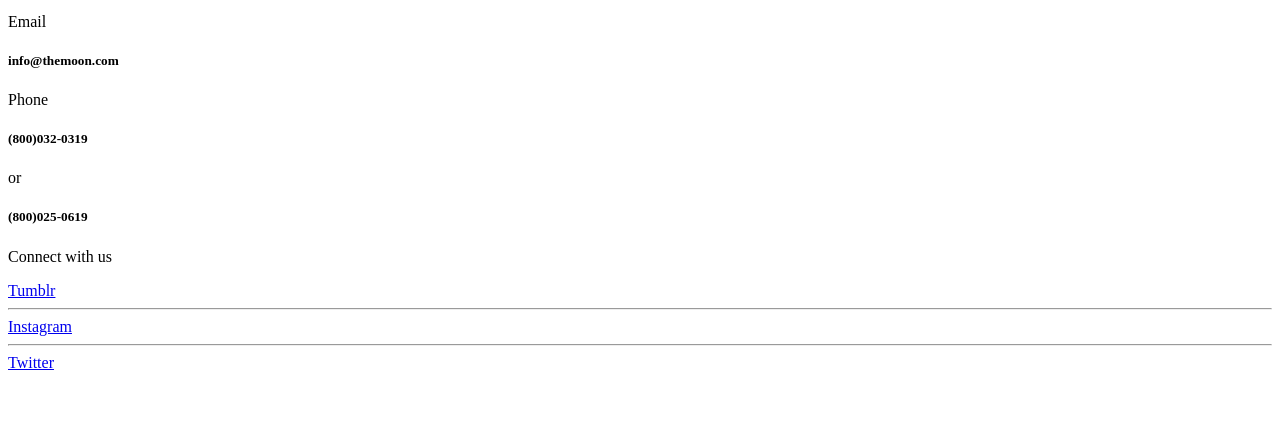
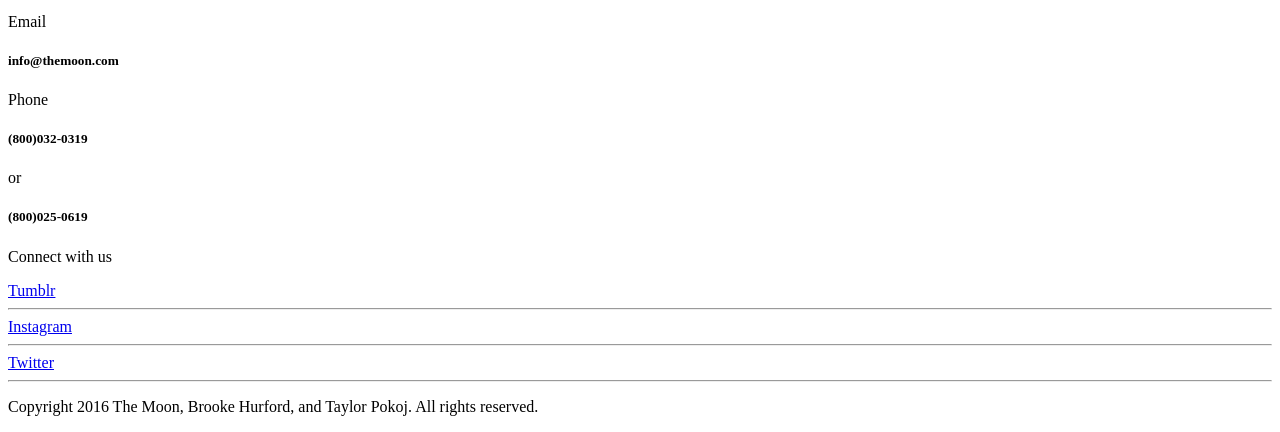
Before and after one commit to pokojt/theMoon, a plain HTML site: page index.html in a window 1280 px wide. Shown: the part 1455-1887 px from the top of the page. Before the commit the page ends 1835 px from the top, so only its background shows below. Drawn offline with Linux system fonts and the light colour scheme.

Commit message:
Finished adding initial HTML content

```diff
--- a/index.html
+++ b/index.html
@@ -92,13 +92,18 @@
               <a targert="_blank" href="https://www.instagram.com/explore/tags/moon/">Instagram</a>
               <hr>
               <a targert="_blank" href="https://twitter.com/themoon?lang=en">Twitter</a>
+            </div>
+          </div>
+
+          <div class="footer">
+            <div class="menu">
 
             </div>
+            <hr>
+            <p>Copyright 2016 The Moon, Brooke Hurford, and Taylor Pokoj. All rights reserved.</p>
           </div>
         </div>
-
       </div>
-    </div>
 
   </body>
 </html>
```
